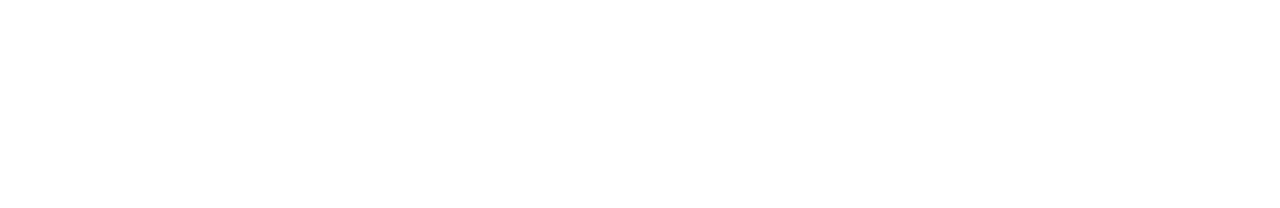
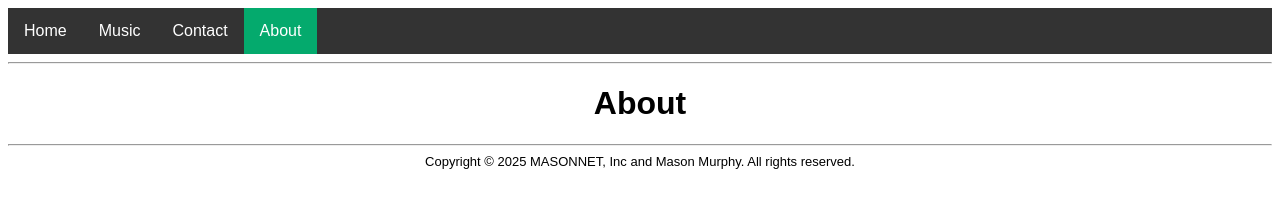
Before and after one commit to masonnetincusa/mdawg, a plain HTML site: page about.html in a window 1280 px wide. Drawn offline with Linux system fonts and the light colour scheme.

Commit message:
Update about.html

```diff
--- a/about.html
+++ b/about.html
@@ -1,3 +1,50 @@
 <html>
 
+  <title>About | MDAWG</title>
+
+<style>
+  body {
+    font-family: Arial, sans-serif;
+  }
+
+ul {
+  list-style-type: none;
+  margin: 0;
+  padding: 0;
+  overflow: hidden;
+  background-color: #333;
+}
+
+li {
+  float: left;
+}
+
+li a {
+  display: block;
+  color: white;
+  text-align: center;
+  padding: 14px 16px;
+  text-decoration: none;
+}
+
+li a:hover:not(.active) {
+  background-color: #111;
+}
+
+.active {
+  background-color: #04AA6D;
+}
+</style>
+<center>
+<ul>
+  <li><a href="https://mdawg.masonnet.org">Home</a></li>
+  <li><a href="music">Music</a></li>
+  <li><a href="contact">Contact</a></li>
+  <li><a class="active" href="about">About</a></li>
+</ul>
+</center>
+  <hr>
+ <center><h1>About</h1></center>
+  <hr>
+  <center><font size="2">Copyright &copy; 2025 MASONNET, Inc and Mason Murphy. All rights reserved.</font></center>
 </html>
```
